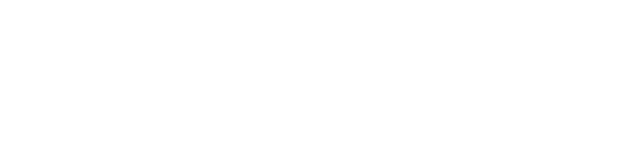
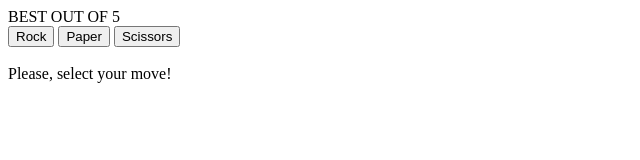
Before and after one commit to EdMagal/RockPaperScissor, a plain HTML site: page index.html in a window 1280 px wide. Shown: the whole page, without its empty margins (0-640 px from the left). Drawn offline with Linux system fonts and the light colour scheme.

Commit message:
Update index.html

```diff
--- a/index.html
+++ b/index.html
@@ -2,6 +2,19 @@
   <head>
   </head>
   <body>
+    <div id="wrapper">
+      <div id="rules">
+        BEST OUT OF 5
+      </div>
+      <button id="rock" value="rock" onclick="playRound('rock')">Rock</button>
+      <button id="paper" value="paper" onclick="playRound('paper')">Paper</button>
+      <button id="scissors" value="scissors" onclick="playRound('scissors')">Scissors</button>
+      <br /><br />
+    </div>
+    <div id="msg">
+      Please, select your move!
+    </div>
+    <button id="again" style="display: none" onclick="again();">Play again?</button>
     <script src="./scripts/rps.js"></script>
   </body>
 </html>
```
